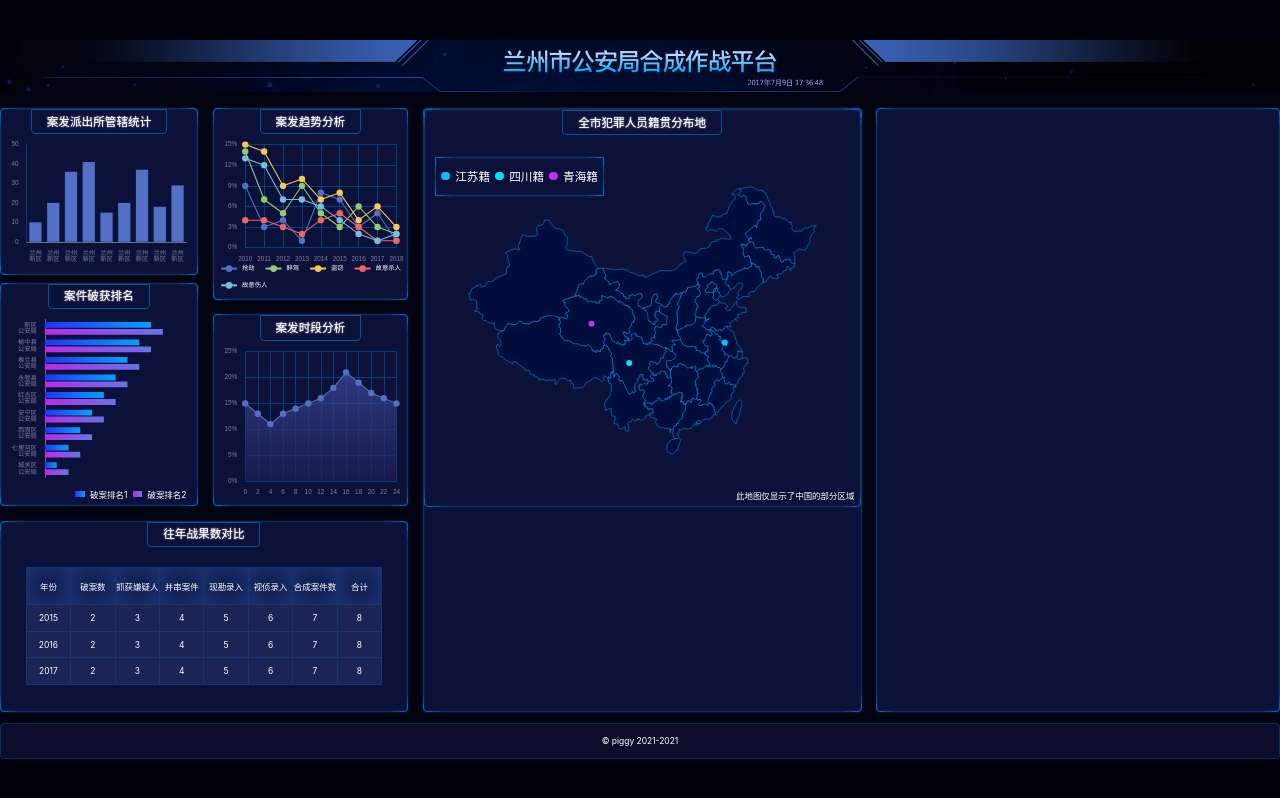
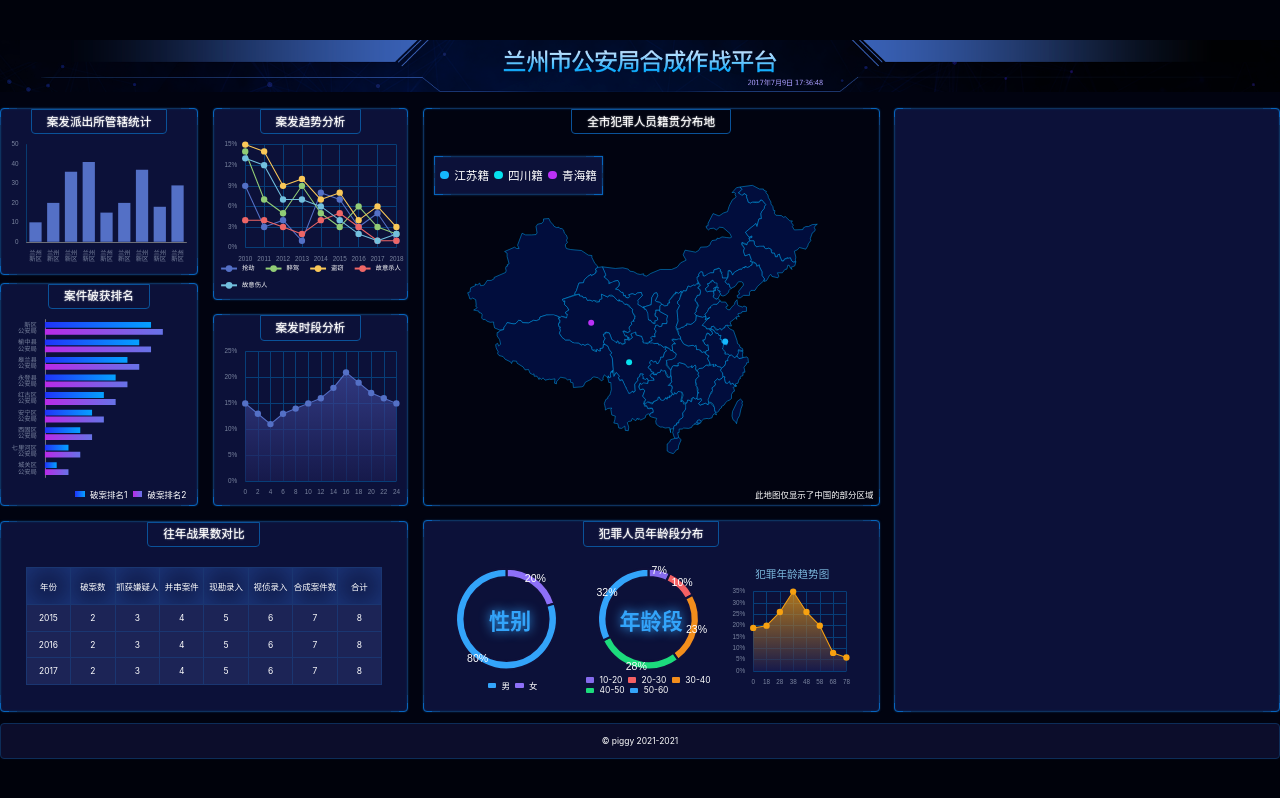
Before and after one commit to lzn01/lsv, a React (Vite) app: page /#/ in a window 1280 px wide. Built offline with nearby package versions, Linux system fonts and the light colour scheme.

Commit message:
chart7 8 9完成

```diff
--- /dev/null
+++ b/src/component/chart-7.tsx
@@ -0,0 +1,53 @@
+import React, {useEffect, useRef} from 'react';
+import * as echarts from 'echarts';
+import {createEchartOptions} from '../shared/create-echart-options';
+import {px} from '../shared/px';
+
+export const Chart7 = () => {
+    const divRef = useRef(null);
+    useEffect(() => {
+        var myChart = echarts.init(divRef.current);
+        myChart.setOption(createEchartOptions({
+            color: ['#8D70F8', '#33A4FA'],
+            xAxis: {show: false},
+            yAxis: {show: false},
+            legend: {show: false},
+            series: [
+                {
+                    name: '访问来源',
+                    type: 'pie',
+                    radius: ['75%', '90%'],
+                    avoidLabelOverlap: false,
+                    label: {
+                        show: true, position: 'inside', textStyle: {color: 'white', fontSize: px(20)},
+                        formatter(options) {
+                            return options.value * 100 + '%';
+                        }
+                    },
+                    labelLine: {show: false},
+                    itemStyle: {
+                        borderColor: '#0F113A',
+                        borderWidth: px(4)
+                    },
+                    data: [
+                        {value: 0.2, name: '女'},
+                        {value: 0.8, name: '男'},
+                    ]
+                }
+            ]
+        }));
+    }, []);
+
+    return (
+        <div className="年龄段-图1">
+            <div className="chart">
+                <div className="main" ref={divRef}/>
+                <div className="text">性别</div>
+            </div>
+            <div className="legend">
+                <span className="male"/>男
+                <span className="female"/>女
+            </div>
+        </div>
+    );
+};
--- /dev/null
+++ b/src/component/chart-8.tsx
@@ -0,0 +1,60 @@
+import React, {useEffect, useRef} from 'react';
+import * as echarts from 'echarts';
+import {createEchartOptions} from '../shared/create-echart-options';
+import {px} from '../shared/px';
+
+export const Chart8 = () => {
+    const divRef = useRef(null);
+    const colors = ['#856BED', '#F46064', '#F38E1C', '#1CDB7C', '#33A4FA'];
+    useEffect(() => {
+        var myChart = echarts.init(divRef.current);
+        myChart.setOption(createEchartOptions({
+            color: colors,
+            xAxis: {show: false},
+            yAxis: {show: false},
+            legend: {show: false},
+            series: [
+                {
+                    name: '访问来源',
+                    type: 'pie',
+                    radius: ['75%', '90%'],
+                    avoidLabelOverlap: false,
+                    label: {
+                        show: true, position: 'inside', textStyle: {color: 'white', fontSize: px(20)},
+                        formatter(options) {
+                            return (options.value * 100).toFixed(0) + '%';
+                        }
+                    },
+                    labelLine: {show: false},
+                    itemStyle: {
+                        borderColor: '#0F113A',
+                        borderWidth: px(4)
+                    },
+                    data: [
+                        {value: 0.07, name: '10-20'},
+                        {value: 0.10, name: '20-30'},
+                        {value: 0.23, name: '30-40'},
+                        {value: 0.28, name: '40-50'},
+                        {value: 0.32, name: '50-60'},
+                    ]
+                }
+            ]
+        }));
+    }, []);
+
+    return (
+        <div className="年龄段-图2">
+            <div className="chart">
+                <div className="main" ref={divRef}/>
+                <div className="text">年龄段</div>
+            </div>
+            <div className="legend">
+                <span style={{background: colors[0]}} />10-20
+                <span style={{background: colors[1]}} />20-30
+                <span style={{background: colors[2]}} />30-40
+                <span style={{background: colors[3]}} />40-50
+                <span style={{background: colors[4]}} />50-60
+            </div>
+        </div>
+    );
+};
--- /dev/null
+++ b/src/component/chart-9.tsx
@@ -0,0 +1,60 @@
+import React, {useEffect, useRef} from 'react';
+import * as echarts from 'echarts';
+import {createEchartOptions} from '../shared/create-echart-options';
+import {px} from '../shared/px';
+
+export const Chart9 = () => {
+    const divRef = useRef(null);
+    useEffect(() => {
+        var myChart = echarts.init(divRef.current);
+        myChart.setOption(createEchartOptions({
+            color: '#F7A110',
+            xAxis: {
+                type: 'category',
+                boundaryGap: false,
+                data: [0, 18, 28, 38, 48, 58, 68, 78],
+                splitLine: {show: true, lineStyle: {color: '#073E78'}},
+                axisTick: {show: false},
+                axisLine: {show: false},
+            },
+            yAxis: {
+                type: 'value',
+                splitLine: {lineStyle: {color: '#073E78'}},
+                axisLabel: {
+                    formatter(val) {
+                        return val * 100 + '%';
+                    }
+                }
+            },
+            series: [{
+                type: 'line',
+                data: [
+                    0.19, 0.20, 0.26,
+                    0.35, 0.26, 0.20,
+                    0.08, 0.06
+                ],
+                symbol: 'circle',
+                symbolSize: px(12),
+                lineStyle: {width: px(2)},
+                areaStyle: {
+                    color: new echarts.graphic.LinearGradient(0, 0, 0, 1, [{
+                        offset: 0,
+                        color: '#F7A110'
+                    }, {
+                        offset: 1,
+                        color: '#1B1D52'
+                    }]),
+                }
+            }]
+        }));
+    }, []);
+
+    return (
+        <div className="年龄段-图3">
+            <h3>犯罪年龄趋势图</h3>
+            <div ref={divRef} className="chart">
+
+            </div>
+        </div>
+    );
+};
--- a/src/pages/home.scss
+++ b/src/pages/home.scss
@@ -89,13 +89,16 @@
 
     > .section4 {
       grid-area: box4;
+      display: flex;
+      flex-direction: column;
+      justify-content: space-between;
     }
 
     > .section5 {
       grid-area: box5;
     }
 
-    .管辖统计, .破获排名, .案发趋势, .案发时段, .战果, .籍贯 {
+    .管辖统计, .破获排名, .案发趋势, .案发时段, .战果, .籍贯, .年龄段 {
       height: px(315);
       display: flex;
       flex-direction: column;
@@ -219,5 +222,89 @@
         }
       }
     }
+
+    .年龄段 {
+      display: flex;
+      flex-direction: column;
+      height: px(363);
+
+      > .charts {
+        width: 100%;
+        flex: 1;
+        display: flex;
+        padding: px(30);
+      }
+
+      &-图1, &-图2, &-图3 {
+        flex: 1;
+        display: flex;
+        flex-direction: column;
+      }
+
+      &-图1, &-图2 {
+        .legend {
+          height: px(40);
+          display: flex;
+          align-items: center;
+          justify-content: center;
+          flex-wrap: wrap;
+
+          > span {
+            display: inline-block;
+            width: px(16);
+            height: px(10);
+            border-radius: px(2);
+            margin: 0 px(10);
+          }
+
+          .male {
+            background: #33a4fa;
+          }
+
+          .female {
+            background: #8d70f8;
+          }
+        }
+
+        .chart {
+          position: relative;
+          display: flex;
+
+          > .main {
+            flex: 1;
+          }
+
+          > .text {
+            position: absolute;
+            top: 50%;
+            left: 50%;
+            transform: translate(-50%, -50%);
+            color: #33a4fa;
+            font-size: px(40);
+            text-shadow: 0 0 px(20) #33a4fa;
+            font-weight: bold;
+          }
+        }
+      }
+
+      &-图2 {
+        width: px(290);
+        flex-shrink: 0;
+
+        .legend {
+          justify-content: flex-start;
+        }
+      }
+
+      &-图3 {
+        //border: 1px solid #08397d;
+
+        h3 {
+          font-size: px(20);
+          color: #7ab6db;
+          margin-top: px(6);
+        }
+      }
+    }
   }
 }
--- a/src/pages/home.tsx
+++ b/src/pages/home.tsx
@@ -1,4 +1,4 @@
-import React, {useEffect, useRef} from 'react';
+import React from 'react';
 import './home.scss';
 import headerBg from '../images/header.png'
 import {Chart1} from "../component/chart-1";
@@ -7,6 +7,9 @@
 import {Chart4} from "../component/chart-4";
 import {Chart5} from "../component/chart-5";
 import {Chart6} from "../component/chart-6";
+import {Chart7} from "../component/chart-7";
+import {Chart8} from "../component/chart-8";
+import {Chart9} from "../component/chart-9";
 
 export const Home = () => {
     const year = new Date().getFullYear();
@@ -25,8 +28,16 @@
                 <section className="bordered section3">
                     <Chart5/>
                 </section>
-                <section className="bordered section4">
+                <section className="section4">
                     <Chart6/>
+                    <div className="bordered 年龄段">
+                        <h2>犯罪人员年龄段分布</h2>
+                        <div className="charts">
+                            <Chart7/>
+                            <Chart8/>
+                            <Chart9/>
+                        </div>
+                    </div>
                 </section>
                 <section className="bordered section5"/>
             </main>
```
